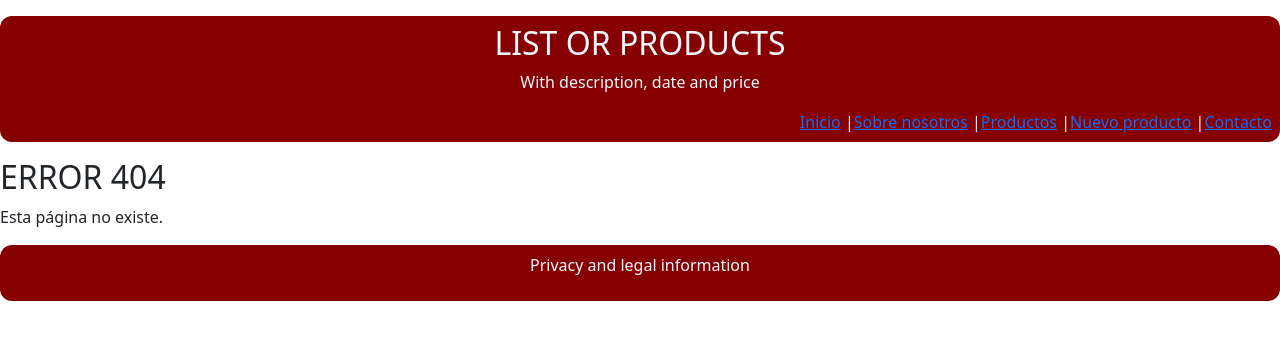
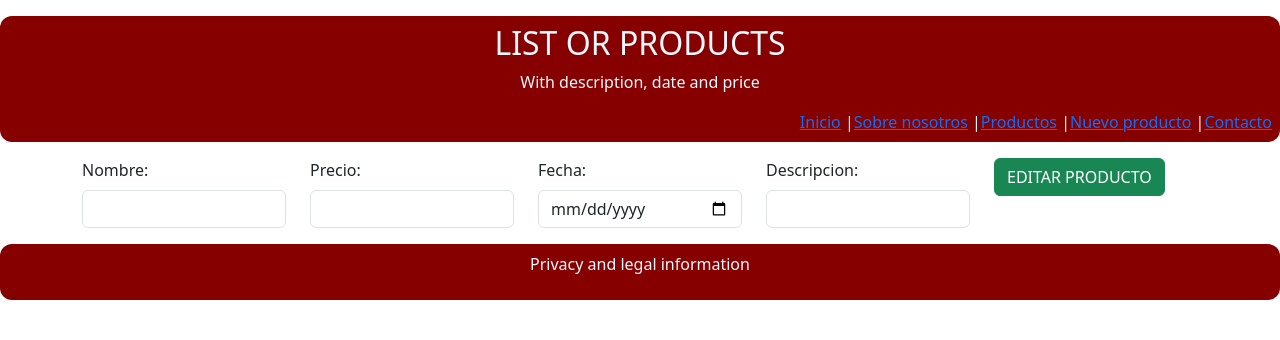
Before and after one commit to markogalarza/react-dsm-2025, a React app: page /product/edit/1 in a window 1280 px wide. Before the commit this address had no page. Shown: the top 340 px of the page. Built offline with nearby package versions, Linux system fonts and the light colour scheme; no server answers; the HTML template or start-up script is replaced by a standard one.

Commit message:
Firebase CRUD

```diff
--- a/package.json
+++ b/package.json
@@ -10,6 +10,7 @@
     "preview": "vite preview"
   },
   "dependencies": {
+    "axios": "^1.7.9",
     "bootstrap": "^5.3.3",
     "react": "^19.0.0",
     "react-bootstrap": "^2.10.9",
--- a/src/App.jsx
+++ b/src/App.jsx
@@ -4,7 +4,7 @@ import Productos from './components/Productos/Productos'
 import Header from './components/ui/Header'
 import Footer from './components/ui/Footer'
 import NuevoProducto from './components/Productos/NuevoProducto'
-import { useState } from 'react'
+import { useEffect, useState } from 'react'
 import AutContext from './store/AutContext'
 import ProductosContext from './store/ProductosContext'
 import { Route, Routes } from 'react-router'
@@ -13,11 +13,35 @@ import AboutUs from './Pages/AboutUs'
 import Contact from './Pages/Contact'
 import ErrorPage from './Pages/ErrorPage'
 import DetalleProducto from './Pages/DetalleProducto'
+import axios from 'axios'
+import EditarProducto from './components/Productos/EditarProducto'
 
 function App() {
 
   const [login, setLogin] = useState(false)
   const [language, setLanguage] = useState('es-ES')
+
+  const [productosFirebase, setproductosFirebase] = useState([])
+
+  useEffect(() => {
+    axios.get('https://dsm-react-clase-2025-default-rtdb.europe-west1.firebasedatabase.app/productos.json')
+      .then((response) => {
+        //console.log(response.data)
+        let arrayProductos = []
+        for (let key in response.data) {
+          arrayProductos.push({
+            id: key,
+            nombre: response.data[key].nombre,
+            precio: response.data[key].precio,
+            fecha: new Date(response.data[key].fecha),
+            descripcion: response.data[key].descripcion
+          })
+        }
+        //console.log(arrayProductos)
+        setproductosFirebase(arrayProductos)
+      })
+      .catch((error)=>{console.log('¡Se ha producido un error!')})
+  }, [])
 
   const [productos, setProductos] = useState(
     [
@@ -71,6 +95,7 @@ function App() {
   const contenidoProductos = <>
     {/* <NuevoProducto addProducto={addProducto} /> */}
     <ProductosContext.Provider value={{ borrar: borraProducto }}>
+      <Productos productos={productosFirebase} borraProducto={borraProducto} />
       <Productos productos={productos} borraProducto={borraProducto} />
     </ProductosContext.Provider></>
 
@@ -85,7 +110,8 @@ function App() {
           <Route path='/product-new' element={<NuevoProducto addProducto={addProducto} />}></Route>
           <Route path='/contact' element={<Contact />}></Route>
           <Route path='/product/:id' element={<DetalleProducto />}></Route>
-          <Route path='*' element={<ErrorPage/>}></Route>
+          <Route path='/product/edit/:id' element={<EditarProducto />}></Route>
+          <Route path='*' element={<ErrorPage />}></Route>
         </Routes>
 
 
--- a/src/Pages/DetalleProducto.jsx
+++ b/src/Pages/DetalleProducto.jsx
@@ -1,15 +1,30 @@
-import { useParams, useSearchParams } from "react-router"
+import axios from "axios"
+import { useEffect, useState } from "react"
+import { Button } from "react-bootstrap"
+import { Link, useParams, useSearchParams } from "react-router"
 
-function DetalleProducto(){
+function DetalleProducto() {
 
     const parametros = useParams()
     const [parametrosGet, setParametrosGet] = useSearchParams()
 
-    return(
+    const [producto, setProducto] = useState({})
+
+    useEffect(() => {
+        axios.get('https://dsm-react-clase-2025-default-rtdb.europe-west1.firebasedatabase.app/productos.json?orderBy="$key"&equalTo="' + parametros.id + '"')
+            .then((response) => {
+                setProducto(response.data[parametros.id])
+                //console.log(response.data[parametros.id])
+            })
+    }, [])
+
+    return (
         <>
-        <h2>DETALLES DEL PRODUCTO {parametros.id}</h2>
-        <p>Información del producto.</p>
-        <p>Plantilla: {parametrosGet.get('format')}</p>
+            <h2>DETALLES DEL PRODUCTO {parametros.id}</h2>
+            <p>Nombre: {producto.nombre}</p>
+            <p>Información del producto: {producto.descripcion}</p>
+            <p>Plantilla: {parametrosGet.get('format')}</p>
+            <Button variant='warning'><Link to={`/product/edit/${parametros.id}`}>EDITAR PRODUCTO</Link></Button>
         </>
     )
 }
--- /dev/null
+++ b/src/components/Productos/EditarProducto.jsx
@@ -0,0 +1,64 @@
+import { useEffect, useState } from "react";
+import { Button, Form } from "react-bootstrap";
+import Container from 'react-bootstrap/Container';
+import Row from 'react-bootstrap/Row';
+import Col from 'react-bootstrap/Col';
+import { useParams } from "react-router";
+import axios from "axios";
+
+function EditarProducto() {
+
+    const parametros = useParams()
+
+    useEffect(() => {
+        axios.get('https://dsm-react-clase-2025-default-rtdb.europe-west1.firebasedatabase.app/productos.json?orderBy="$key"&equalTo="' + parametros.id + '"')
+        .then((response)=>{
+            console.log(response.data)
+            setNombre(response.data[parametros.id].nombre)
+            setPrecio(response.data[parametros.id].precio)
+            setFecha(response.data[parametros.id].fecha)
+            setDescripcion(response.data[parametros.id].descripcion)
+        })
+    }, [])
+
+    const [nombre, setNombre] = useState('')
+    const [precio, setPrecio] = useState('')
+    const [fecha, setFecha] = useState('')
+    const [descripcion, setDescripcion] = useState('')
+
+    const submitHandler = (event) => {
+        event.preventDefault()
+        const producto = {
+            nombre: nombre,
+            precio: precio,
+            fecha: new Date(fecha),
+            descripcion: descripcion
+        }
+        axios.put('https://dsm-react-clase-2025-default-rtdb.europe-west1.firebasedatabase.app/productos/' + parametros.id + '.json', producto)
+        .then((response)=>{
+            alert('Se ha modificado.')
+        })
+    }
+
+    return (
+        <div>
+            <Form onSubmit={submitHandler}>
+                <Container>
+                    <Row>
+                        <Col><Form.Label>Nombre:</Form.Label>
+                            <Form.Control type='text' onChange={(event)=>{setNombre(event.target.value)}} value={nombre} /></Col>
+                        <Col><Form.Label>Precio:</Form.Label>
+                            <Form.Control type='number' onChange={(event)=>{setPrecio(event.target.value)}} value={precio} /></Col>
+                        <Col><Form.Label>Fecha:</Form.Label>
+                            <Form.Control type='date' onChange={(event)=>{setFecha(event.target.value)}} value={fecha} /></Col>
+                        <Col><Form.Label>Descripcion:</Form.Label>
+                            <Form.Control type='text' onChange={(event)=>{setDescripcion(event.target.value)}} value={descripcion} /></Col>
+                        <Col><Button type='submit' variant="success">EDITAR PRODUCTO</Button></Col>
+                    </Row>
+                </Container>
+            </Form>
+        </div>
+    )
+}
+
+export default EditarProducto;
--- a/src/components/Productos/NuevoProducto.jsx
+++ b/src/components/Productos/NuevoProducto.jsx
@@ -6,16 +6,17 @@ import Col from 'react-bootstrap/Col';
 import ReactDOM from 'react-dom'
 import './NuevoProducto.css'
 import { useNavigate } from "react-router";
+import axios from "axios";
 
 function InfoModal(props) {
 
-    const [open,setOpen] = useState(true)
+    const [open, setOpen] = useState(true)
 
-    const cerrarHandler = ()  => {
+    const cerrarHandler = () => {
         setOpen(false)
     }
 
-    if(open){
+    if (open) {
         return (
             <>
                 <h2>{props.titulo}</h2>
@@ -38,6 +39,7 @@ function NuevoProducto(props) {
     const [nombre, setNombre] = useState('')
     const [precio, setPrecio] = useState('')
     const [fecha, setFecha] = useState('')
+    const [descripcion, setDescripcion] = useState('')
 
     const [nombreValid, setNombreValid] = useState(true)
 
@@ -58,6 +60,10 @@ function NuevoProducto(props) {
         setFecha(event.target.value)
     }
 
+    const descripcionHandler = (event) => {
+        setDescripcion(event.target.value)
+    }
+
     const submitHandler = (event) => {
         event.preventDefault()
         const producto = {
@@ -72,7 +78,20 @@ function NuevoProducto(props) {
         setPrecio('')
         setFecha('')
         nombreRef.current.focus()
-        setTimeout(()=>{navega('/products')}, 500)
+        setTimeout(() => { navega('/products') }, 500)
+
+        const productoFirebase = {
+            nombre: nombre,
+            precio: precio,
+            fecha: precio,
+            descripcion: descripcion
+        }
+
+        axios.post('https://dsm-react-clase-2025-default-rtdb.europe-west1.firebasedatabase.app/productos.json', productoFirebase)
+        .then((response)=>{
+            alert('Se ha insertado el producto.')
+        })
+
     }
 
     const nombreBlurHandler = () => {
@@ -93,12 +112,14 @@ function NuevoProducto(props) {
             <Form onSubmit={submitHandler}>
                 <Container>
                     <Row>
-                        <Col><Form.Label className={`${nombreValid ? '': 'invalid'}`}>Nombre:</Form.Label>
+                        <Col><Form.Label className={`${nombreValid ? '' : 'invalid'}`}>Nombre:</Form.Label>
                             <Form.Control ref={nombreRef} type='text' onChange={nombreHandler} value={nombre} onBlur={nombreBlurHandler} /></Col>
                         <Col><Form.Label>Precio:</Form.Label>
                             <Form.Control type='number' onChange={precioHandler} value={precio} /></Col>
                         <Col><Form.Label>Fecha:</Form.Label>
                             <Form.Control type='date' onChange={fechaHandler} value={fecha} /></Col>
+                        <Col><Form.Label>Descripcion:</Form.Label>
+                            <Form.Control type='text' onChange={descripcionHandler} value={descripcion} /></Col>
                         <Col><Button type='submit' variant="success">NUEVO PRODUCTO</Button></Col>
                     </Row>
                 </Container>
--- a/src/components/Productos/Producto.jsx
+++ b/src/components/Productos/Producto.jsx
@@ -5,6 +5,7 @@ import { Button } from 'react-bootstrap';
 import Modal from 'react-bootstrap/Modal';
 import ProductosContext from '../../store/ProductosContext';
 import { Link } from 'react-router';
+import axios from 'axios';
 
 function Producto(props) {
 
@@ -35,6 +36,10 @@ function Producto(props) {
 
     const borrar = () => {
         props.borraProducto(props.producto.id)
+        axios.delete('https://dsm-react-clase-2025-default-rtdb.europe-west1.firebasedatabase.app/productos/' + props.producto.id + '.json')
+        .then((reponse)=>{
+            alert('Se ha borrado el producto.')
+        })
     }
 
     const borrarC = () => {
@@ -45,7 +50,7 @@ function Producto(props) {
         <div className='producto'>
             <FechaProducto fecha={fecha} />
             <div className='producto__descripcion'>
-                <h2>Nombre: {nombre} - <Button variant="outline-warning"><Link to={`/product/${props.producto.id}?format=extended`}>Ver detalles</Link></Button></h2>
+                <h2>{nombre} - <Button variant="outline-warning"><Link to={`/product/${props.producto.id}?format=extended`}>Ver detalles</Link></Button></h2>
                 <div className='producto__precio'>{precio}</div>
                 <Button variant="warning" onClick={handleShow}>VER DETALLES</Button>
                 <Button onClick={cambiaNombre}>CAMBIA NOMBRE</Button>
```
Also changed, not shown: 1 other file (tests, documents, lock files or other folders).
